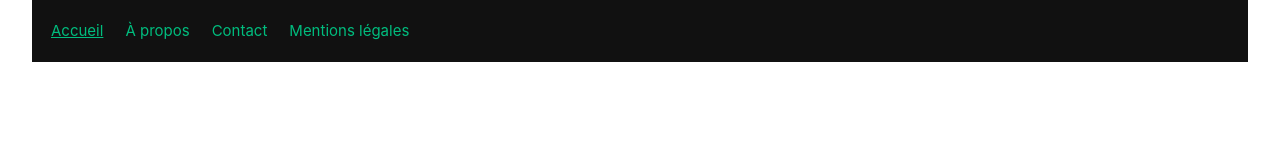
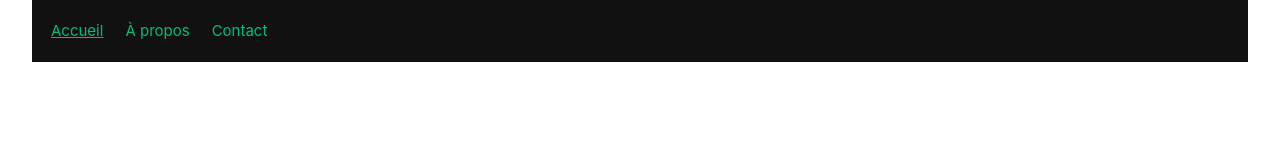
Before and after one commit to Mathbech/portfolio, a Vue app: page / in a window 1280 px wide. Shown: the top 153 px of the page. Built offline with nearby package versions, Linux system fonts and the light colour scheme.

Commit message:
Chore: comment out mentions légales link and remove about page

```diff
--- a/src/components/layout/SiteHeader.vue
+++ b/src/components/layout/SiteHeader.vue
@@ -8,7 +8,7 @@ import { RouterLink } from 'vue-router'
       <RouterLink to="/">Accueil</RouterLink>
       <RouterLink to="/about">À propos</RouterLink>
       <RouterLink to="/contact">Contact</RouterLink>
-      <RouterLink to="/mentions-legales">Mentions légales</RouterLink>
+      <!-- <RouterLink to="/mentions-legales">Mentions légales</RouterLink> -->
     </nav>
   </header>
 </template>
```
Also changed, not shown: src/pages/about.vue (deleted).
